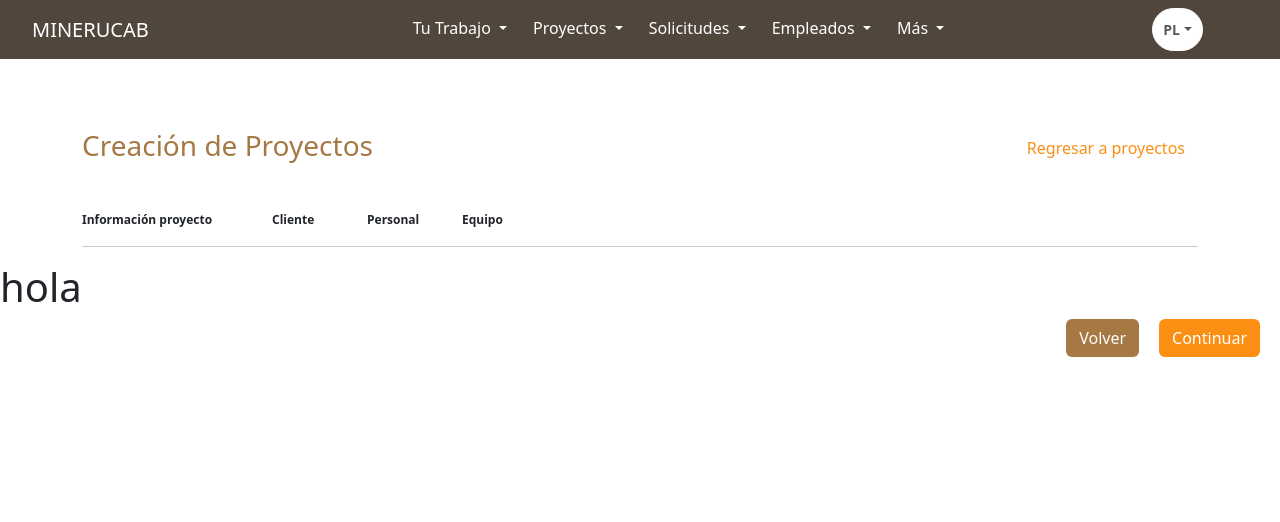
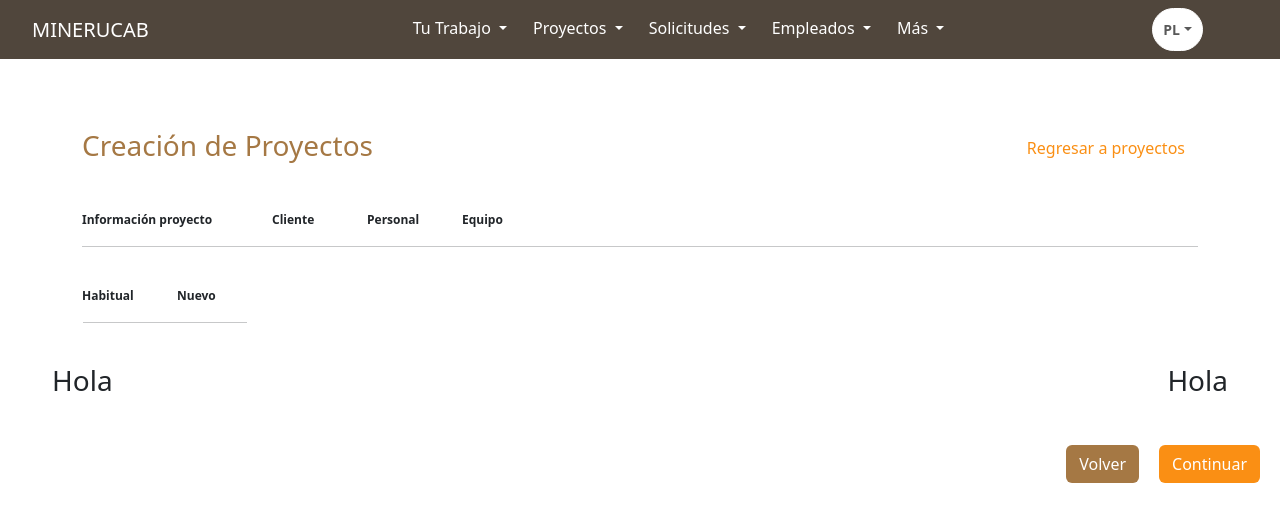
Before and after one commit to Pedrolp37/MinerUCAB, a Vue app in the folder Fronted/: page /proyectos/crear in a window 1280 px wide. Both pictures are taken after a click on the button "Continuar". Shown: the top 522 px of the page. Built offline with nearby package versions, Linux system fonts and the light colour scheme.

Commit message:
feat: adding crearProyectoView

```diff
--- a/Fronted/src/components/FormCHabitual.vue
+++ b/Fronted/src/components/FormCHabitual.vue
@@ -1,12 +1,7 @@
 <template>
-    <h1>hola</h1>
+  <h1>hola</h1>
 </template>
 
-<script setup>
+<script setup></script>
 
-</script>
-
-
-<style scoped>
-
-</style>
+<style scoped></style>
--- a/Fronted/src/components/FormCNuevo.vue
+++ b/Fronted/src/components/FormCNuevo.vue
@@ -1,12 +1,7 @@
 <template>
-    <h1>hola</h1>
+  <h1>hola</h1>
 </template>
 
-<script setup>
+<script setup></script>
 
-</script>
-
-
-<style scoped>
-
-</style>
+<style scoped></style>
--- a/Fronted/src/components/FormCliente.vue
+++ b/Fronted/src/components/FormCliente.vue
@@ -1,12 +1,45 @@
 <template>
-    <h1>hola</h1>
+  <section>
+    <div class="container" style="margin-top: 40px">
+      <div class="row" >
+        <div class="col-1">
+          <p class="tCliente">Habitual</p>
+        </div>
+        <div class="col-2">
+          <p class="tCliente">Nuevo</p>
+        </div>
+      </div>
+      <div class="row ">
+        <div class="col-2">
+          <hr>
+        </div>
+      </div>
+    </div>
+    <div class="container-fluid">
+      <div class="row">
+        <div class="col d-flex justify-content-start" style="margin:40px">
+          <h3>Hola</h3>
+        </div>
+        <div class="col d-flex justify-content-end" style="margin:40px">
+          <h3>Hola</h3>
+        </div>
+      </div>
+    </div>
+  </section>
 </template>
 
 <script setup>
-
+import FormCHabitualVue from './FormCHabitual.vue'
+import FormCNuevoVue from './FormCNuevo.vue'
 </script>
 
+<style scoped>
+hr{
+  margin: 1px;
+}
 
-<style scoped>
-
+.tCliente{
+  font-size: 12px;
+  font-weight: bold;
+}
 </style>
--- a/Fronted/src/components/FormInfPro.vue
+++ b/Fronted/src/components/FormInfPro.vue
@@ -1,15 +1,5 @@
-<template>
-  <div class="container">
-    <div class="row">
-      <h3>hey</h3>
-    </div>
-  </div>
-</template>
+<template></template>
 
-<script setup>
+<script setup></script>
 
-</script>
-
-<style scope>
-
-</style>
+<style scope></style>
--- a/Fronted/src/router/index.js
+++ b/Fronted/src/router/index.js
@@ -24,6 +24,4 @@ const router = createRouter({
   ]
 })
 
-
-
 export default router
--- a/Fronted/src/views/Proyectos/CrearProyectoView.vue
+++ b/Fronted/src/views/Proyectos/CrearProyectoView.vue
@@ -9,7 +9,7 @@
           </div>
           <div class="col-6 d-flex justify-content-end">
             <!--Este router link te manda a crear proyecto-->
-            <router-link  :to="{name: 'proyectos'}" class="btn" style="color: #fa8f14"
+            <router-link :to="{ name: 'proyectos' }" class="btn" style="color: #fa8f14"
               >Regresar a proyectos</router-link
             >
           </div>
@@ -33,18 +33,47 @@
     </section>
     <section>
       <!-- Manejo de estados -->
-      <FormInfProVue v-show="componentName == 'infPro'  "/>
-      <FormClienteVue v-show="componentName == 'cliente'"/>
+      <FormInfProVue v-show="componentName == 'infPro'" />
+      <FormClienteVue v-show="componentName == 'cliente'" />
       <!--  -->
     </section>
     <section>
       <!--Esto lo puedes poner dentro de los forms-->
       <div class="d-flex flex-row justify-content-end">
         <!--Manejo de estados -->
-        <button  v-show="componentName == 'infPro'" class="bP btn" style="margin-right: 20px; background-color:#A57844; color: white">Verificar capacidad</button>
-        <button  v-show="componentName == 'cliente'"  @click="handleClickBack" class="bP btn" style="margin-right: 20px; background-color:#A57844; color: white">Volver</button>
-        <button  v-show="componentName == 'infPro' "  @click="handleClickNext"  class="bp btn" role="button" style="margin-right:20px; background-color:#FA8F14; color: white">Continuar</button>
-        <button  v-show="componentName == 'cliente'"  @click="handleClickNext" class="bp btn" role="button" style="margin-right:20px; background-color:#FA8F14; color: white">Continuar</button>
+        <button
+          v-show="componentName == 'infPro'"
+          class="bP btn"
+          style="margin-right: 20px; background-color: #a57844; color: white"
+        >
+          Verificar capacidad
+        </button>
+        <button
+          v-show="componentName == 'cliente'"
+          @click="handleClickBack"
+          class="bP btn"
+          style="margin-right: 20px; background-color: #a57844; color: white"
+        >
+          Volver
+        </button>
+        <button
+          v-show="componentName == 'infPro'"
+          @click="handleClickNext"
+          class="bp btn"
+          role="button"
+          style="margin-right: 20px; background-color: #fa8f14; color: white"
+        >
+          Continuar
+        </button>
+        <button
+          v-show="componentName == 'cliente'"
+          @click="handleClickNext"
+          class="bp btn"
+          role="button"
+          style="margin-right: 20px; background-color: #fa8f14; color: white"
+        >
+          Continuar
+        </button>
         <!--  -->
       </div>
     </section>
@@ -53,7 +82,7 @@
 
 <script setup>
 import { ref } from 'vue'
-import {useRoute} from 'vue-router'
+import { useRoute } from 'vue-router'
 import FormInfProVue from '../../components/FormInfPro.vue'
 import FormClienteVue from '../../components/FormCliente.vue'
 import NavBarVue from '../../components/NavBar.vue'
@@ -62,31 +91,26 @@ import NavBarVue from '../../components/NavBar.vue'
 let proyectos = ref([])
 let componentName = ref('')
 let style = ref('')
-componentName.value = "infPro"
-
+componentName.value = 'infPro'
 
 const handleClickBack = () => {
-  switch(componentName.value) {
-    case "cliente":
-      componentName.value = "infPro"
-    break;
+  switch (componentName.value) {
+    case 'cliente':
+      componentName.value = 'infPro'
+      break
   }
 }
 
 const handleClickNext = () => {
   switch (componentName.value) {
-    case "infPro":
-      componentName.value = "cliente"
-    break;
-    case "cliente":
-      componentName.value = ""
-    break;
+    case 'infPro':
+      componentName.value = 'cliente'
+      break
+    case 'cliente':
+      componentName.value = ''
+      break
   }
 }
-
-
-
-
 
 //ejemplo
 proyectos = [
@@ -128,5 +152,4 @@ hr {
   font-size: 12px;
   font-weight: bold;
 }
-
 </style>
```
